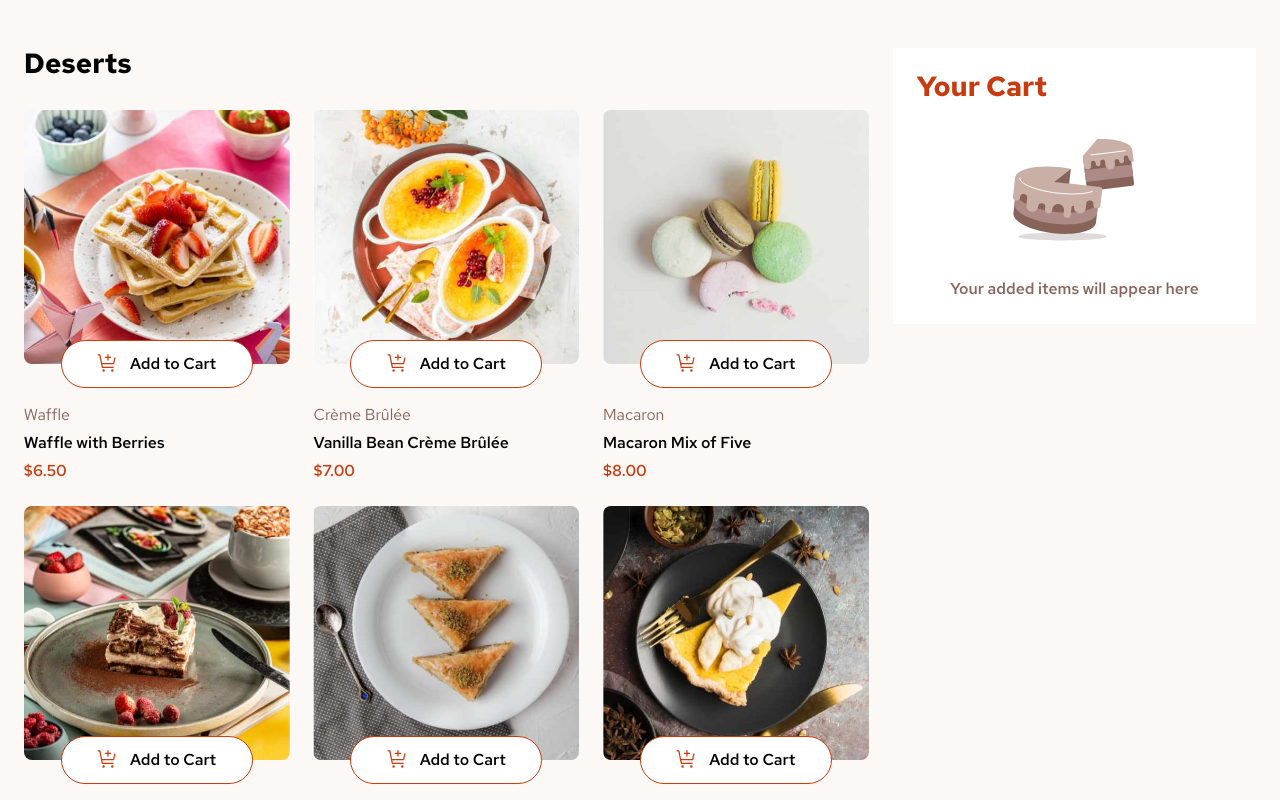
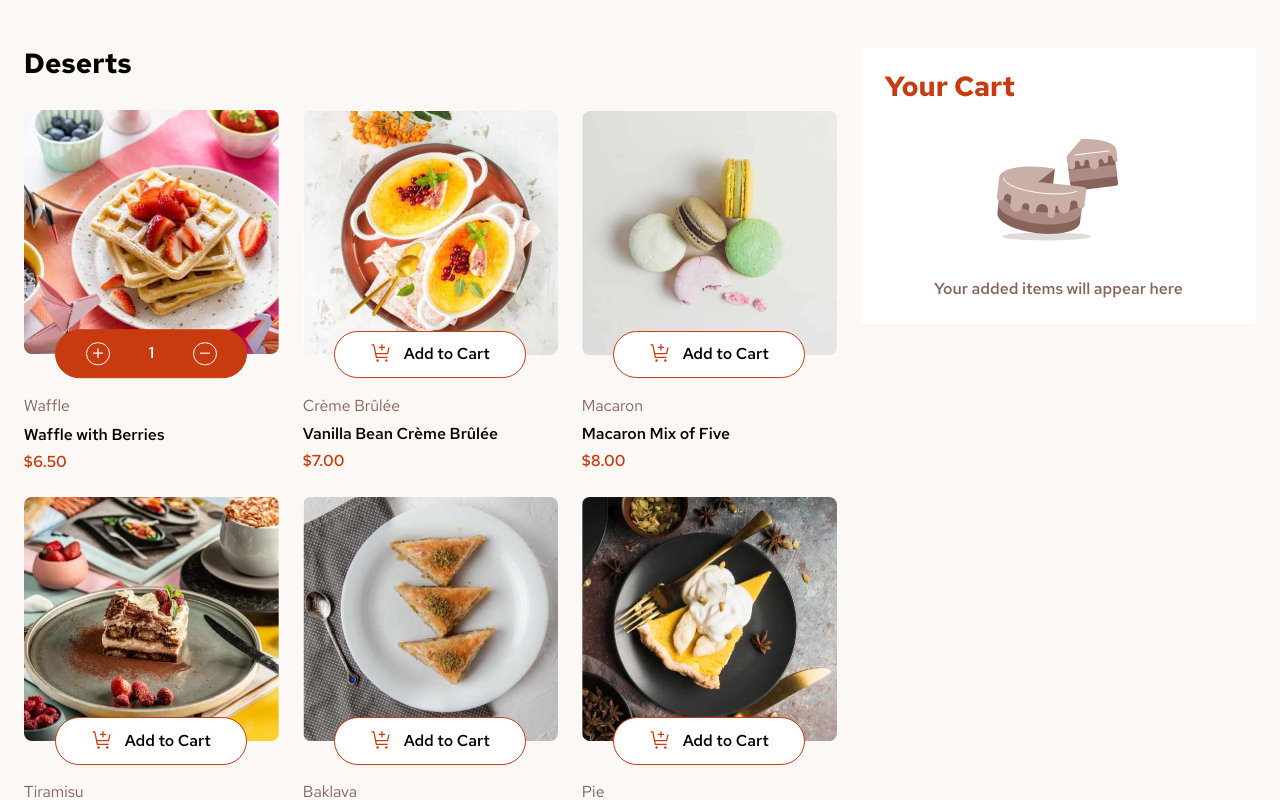
Before and after one commit to bdh-davidh/product-list-with-cart, an Angular app in the folder product-list-with-card/: page / in a window 1280 px wide. Shown: the top 800 px of the page. Built offline with nearby package versions, Linux system fonts and the light colour scheme.

Commit message:
add service and conditional styes

```diff
--- a/product-list-with-card/src/app/app.component.css
+++ b/product-list-with-card/src/app/app.component.css
@@ -10,5 +10,5 @@ main {
 }
 
 aside {
-  flex: 1 1 12rem;
+  flex: 1 1 15rem;
 }
--- /dev/null
+++ b/product-list-with-card/src/app/deserts.service.ts
@@ -0,0 +1,121 @@
+import { Injectable } from '@angular/core';
+
+@Injectable({
+  providedIn: 'root',
+})
+export class DesertsService {
+  deserts =  [
+    {
+      image: {
+        thumbnail: 'image-waffle-thumbnail.jpg',
+        mobile: 'image-waffle-mobile.jpg',
+        tablet: 'image-waffle-tablet.jpg',
+        desktop: 'image-waffle-desktop.jpg',
+      },
+      name: 'Waffle with Berries',
+      category: 'Waffle',
+      price: 6.5,
+      quantity: 1,
+    },
+    {
+      image: {
+        thumbnail: 'image-creme-brulee-thumbnail.jpg',
+        mobile: 'image-creme-brulee-mobile.jpg',
+        tablet: 'image-creme-brulee-tablet.jpg',
+        desktop: 'image-creme-brulee-desktop.jpg',
+      },
+      name: 'Vanilla Bean Crème Brûlée',
+      category: 'Crème Brûlée',
+      price: 7.0,
+      quantity: 0,
+    },
+    {
+      image: {
+        thumbnail: 'image-macaron-thumbnail.jpg',
+        mobile: 'image-macaron-mobile.jpg',
+        tablet: 'image-macaron-tablet.jpg',
+        desktop: 'image-macaron-desktop.jpg',
+      },
+      name: 'Macaron Mix of Five',
+      category: 'Macaron',
+      price: 8.0,
+      quantity: 0,
+    },
+    {
+      image: {
+        thumbnail: 'image-tiramisu-thumbnail.jpg',
+        mobile: 'image-tiramisu-mobile.jpg',
+        tablet: 'image-tiramisu-tablet.jpg',
+        desktop: 'image-tiramisu-desktop.jpg',
+      },
+      name: 'Classic Tiramisu',
+      category: 'Tiramisu',
+      price: 5.5,
+      quantity: 0,
+      id: 4,
+    },
+    {
+      image: {
+        thumbnail: 'image-baklava-thumbnail.jpg',
+        mobile: 'image-baklava-mobile.jpg',
+        tablet: 'image-baklava-tablet.jpg',
+        desktop: 'image-baklava-desktop.jpg',
+      },
+      name: 'Pistachio Baklava',
+      category: 'Baklava',
+      price: 4.0,
+      quantity: 0,
+    },
+    {
+      image: {
+        thumbnail: 'image-meringue-thumbnail.jpg',
+        mobile: 'image-meringue-mobile.jpg',
+        tablet: 'image-meringue-tablet.jpg',
+        desktop: 'image-meringue-desktop.jpg',
+      },
+      name: 'Lemon Meringue Pie',
+      category: 'Pie',
+      price: 5.0,
+      quantity: 0,
+    },
+    {
+      image: {
+        thumbnail: 'image-cake-thumbnail.jpg',
+        mobile: 'image-cake-mobile.jpg',
+        tablet: 'image-cake-tablet.jpg',
+        desktop: 'image-cake-desktop.jpg',
+      },
+      name: 'Red Velvet Cake',
+      category: 'Cake',
+      price: 4.5,
+      quantity: 0,
+    },
+    {
+      image: {
+        thumbnail: 'image-brownie-thumbnail.jpg',
+        mobile: 'image-brownie-mobile.jpg',
+        tablet: 'image-brownie-tablet.jpg',
+        desktop: 'image-brownie-desktop.jpg',
+      },
+      name: 'Salted Caramel Brownie',
+      category: 'Brownie',
+      price: 4.5,
+      quantity: 0,
+    },
+    {
+      image: {
+        thumbnail: 'image-panna-cotta-thumbnail.jpg',
+        mobile: 'image-panna-cotta-mobile.jpg',
+        tablet: 'image-panna-cotta-tablet.jpg',
+        desktop: 'image-panna-cotta-desktop.jpg',
+      },
+      name: 'Vanilla Panna Cotta',
+      category: 'Panna Cotta',
+      price: 6.5,
+      quantity: 0,
+    },
+  ]
+
+  constructor() {}
+
+}
--- a/product-list-with-card/src/app/product/button/button.component.css
+++ b/product-list-with-card/src/app/product/button/button.component.css
@@ -1,12 +1,35 @@
-button {
+.wrapper {
   display: flex;
-  min-inline-size: 12rem;
+  max-inline-size: 12rem;
   margin-inline: auto;
   border: 1px solid var(--clr-red);
   border-radius: 99999px;
+  justify-content: space-around;
+  gap: var(--space-xs);
+  font-weight: 600;
+  text-align: center;
+  background-color:;
+  transform: translateY(-50%);
+}
+
+.wrapper:has(.adjust-quantity) {
+  color: var(--clr-neutral-light);
+}
+
+button.initial {
+  display: flex;
+  margin-inline: auto;
   justify-content: center;
   gap: var(--space-xs);
-  font-weight: 600;
-  background-color: var(--clr-neutral-light);
-  transform: translateY(-50%);
+  background-color: inherit;
 }
+
+button.adjust-quantity {
+  aspect-ratio: 1;
+  display: grid;
+  place-items: center;
+  min-width: 1.5em;
+  border-radius: 99999px;
+  border: 1px solid var(--clr-neutral-light);
+  background-color: inherit;
+}
--- a/product-list-with-card/src/app/product/button/button.component.html
+++ b/product-list-with-card/src/app/product/button/button.component.html
@@ -1,9 +1,54 @@
-<button class="box">
-  <svg xmlns="http://www.w3.org/2000/svg" width="21" height="20" fill="none" viewBox="0 0 21 20">
+<div
+  class="box wrapper"
+  [style.background-color]="
+    inCart() ? 'var(--clr-red)' : 'var(--clr-neutral-light)'
+  "
+>
+  @if (inCart()) {
+    <button class="adjust-quantity">
+      <svg
+        xmlns="http://www.w3.org/2000/svg"
+        width="10"
+        height="10"
+        fill="none"
+        viewBox="0 0 10 10"
+      >
+        <path
+          fill="#fff"
+          d="M10 4.375H5.625V0h-1.25v4.375H0v1.25h4.375V10h1.25V5.625H10v-1.25Z"
+        />
+      </svg>
+      <span class="visually-hidden">Add {{ product.name }}</span>
+    </button>
+    <span>{{ product.quantity }}</span>
+    <button class="adjust-quantity">
+      <svg
+        xmlns="http://www.w3.org/2000/svg"
+        width="10"
+        height="2"
+        fill="none"
+        viewBox="0 0 10 2"
+      >
+        <path fill="#fff" d="M0 .375h10v1.25H0V.375Z" />
+      </svg>
+      <span class="visually-hidden">Remove {{ product.name }}</span>
+    </button>
+  } @else {
+    <button class="initial">
+      <svg
+        xmlns="http://www.w3.org/2000/svg"
+        width="21"
+        height="20"
+        fill="none"
+        viewBox="0 0 21 20"
+      >
         <g fill="#C73B0F" clip-path="url(#a)">
           <path
-        d="M6.583 18.75a1.25 1.25 0 1 0 0-2.5 1.25 1.25 0 0 0 0 2.5ZM15.334 18.75a1.25 1.25 0 1 0 0-2.5 1.25 1.25 0 0 0 0 2.5ZM3.446 1.752a.625.625 0 0 0-.613-.502h-2.5V2.5h1.988l2.4 11.998a.625.625 0 0 0 .612.502h11.25v-1.25H5.847l-.5-2.5h11.238a.625.625 0 0 0 .61-.49l1.417-6.385h-1.28L16.083 10H5.096l-1.65-8.248Z" />
-      <path d="M11.584 3.75v-2.5h-1.25v2.5h-2.5V5h2.5v2.5h1.25V5h2.5V3.75h-2.5Z" />
+            d="M6.583 18.75a1.25 1.25 0 1 0 0-2.5 1.25 1.25 0 0 0 0 2.5ZM15.334 18.75a1.25 1.25 0 1 0 0-2.5 1.25 1.25 0 0 0 0 2.5ZM3.446 1.752a.625.625 0 0 0-.613-.502h-2.5V2.5h1.988l2.4 11.998a.625.625 0 0 0 .612.502h11.25v-1.25H5.847l-.5-2.5h11.238a.625.625 0 0 0 .61-.49l1.417-6.385h-1.28L16.083 10H5.096l-1.65-8.248Z"
+          />
+          <path
+            d="M11.584 3.75v-2.5h-1.25v2.5h-2.5V5h2.5v2.5h1.25V5h2.5V3.75h-2.5Z"
+          />
         </g>
         <defs>
           <clipPath id="a">
@@ -11,4 +56,7 @@
           </clipPath>
         </defs>
       </svg>
-  Add to Cart</button>
+      <span>Add to Cart</span>
+    </button>
+  }
+</div>
--- a/product-list-with-card/src/app/product/button/button.component.ts
+++ b/product-list-with-card/src/app/product/button/button.component.ts
@@ -1,4 +1,4 @@
-import { Component } from '@angular/core';
+import { Component, Input } from '@angular/core';
 
 @Component({
   selector: 'app-button',
@@ -8,5 +8,10 @@ import { Component } from '@angular/core';
   styleUrl: './button.component.css',
 })
 export class ButtonComponent {
+  @Input() product: any;
+
+  inCart() {
+    return this.product.quantity >= 1;
+  }
 
 }
--- a/product-list-with-card/src/app/products/product/product.component.html
+++ b/product-list-with-card/src/app/products/product/product.component.html
@@ -1,6 +1,6 @@
 <div class="stack product" style="--stack: var(--space-2xs)">
   <img [src]="imagePath" alt="">
-  <app-button />
+  <app-button [product]="product"/>
   <p class="category">{{ product.category }}</p>
   <h3>{{ product.name }}</h3>
   <p class="price">{{ product.price | currency: "USD" }}</p>
--- a/product-list-with-card/src/app/products/products.component.ts
+++ b/product-list-with-card/src/app/products/products.component.ts
@@ -1,6 +1,6 @@
-import { Component, Input } from '@angular/core';
+import { Component } from '@angular/core';
 import { CommonModule } from '@angular/common';
-import { Products } from "../../../public/assets/data.json"
+import { DesertsService } from '../deserts.service';
 import { ProductComponent } from "./product/product.component";
 
 @Component({
@@ -11,9 +11,9 @@ import { ProductComponent } from "./product/product.component";
   styleUrl: './products.component.css',
 })
 export class ProductsComponent {
-  @Input() deserts = Products;
+  deserts;
 
-  ngOnInit() {
-    console.log(Products);
+  constructor( desertsService: DesertsService) {
+    this.deserts = desertsService.deserts;
   }
 }
```
Lines whose indentation alone changed are shown as unchanged.
